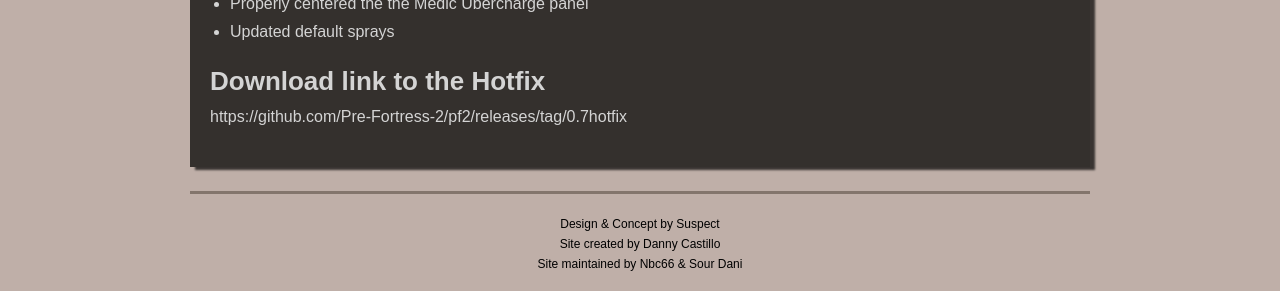
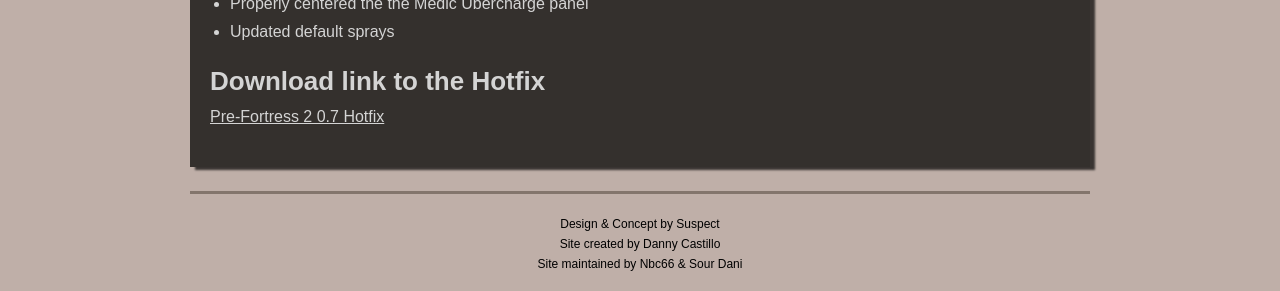
Before and after one commit to Pre-Fortress-2/PF2-Website, a Jekyll site: the page built from _posts/updates/0.7/2022-11-25-update-070-hotfix.md, in a window 1280 px wide. Shown: the part 2057-2348 px from the top of the page. Built offline with Jekyll 4.4.1, drawn with Linux system fonts in a browser that asks for light colours.

Commit message:
Update 2022-11-25-update-070-hotfix.md

```diff
--- a/_posts/updates/0.7/2022-11-25-update-070-hotfix.md
+++ b/_posts/updates/0.7/2022-11-25-update-070-hotfix.md
@@ -61,4 +61,4 @@
 - Updated default sprays
 
 # Download link to the Hotfix
-https://github.com/Pre-Fortress-2/pf2/releases/tag/0.7hotfix
+[Pre-Fortress 2 0.7 Hotfix](https://github.com/Pre-Fortress-2/pf2/releases/tag/0.7hotfix)
```
